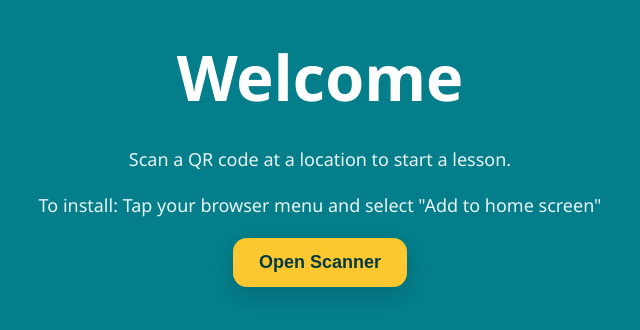
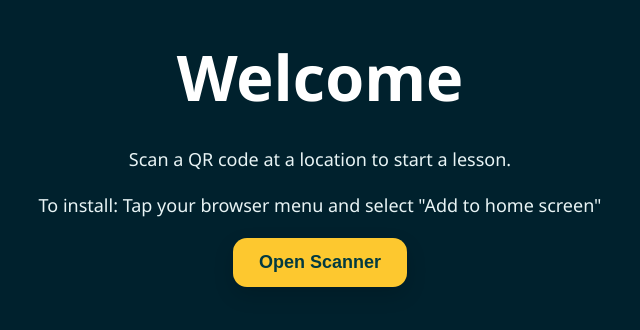
Before and after one commit to Harrisson06/TSE-team-8, a React (Vite) app in the folder TSE-Team-8-APP/: page / in a window 1280 px wide. Shown: the top 330 px of the page, without its empty margins (320-960 px from the left). Built offline with nearby package versions, Linux system fonts and the light colour scheme.

Commit message:
Update index.css
changed the background blue to a deeper one

```diff
--- a/TSE-Team-8-APP/src/index.css
+++ b/TSE-Team-8-APP/src/index.css
@@ -1,5 +1,5 @@
 :root {
-  --uni-blue: #047E8B;
+  --uni-blue: #00212D;
   --uni-white: #FFFFFF;
   --uni-off-white: #E8F4F5;
   --uni-yellow: #FDC82F;
```
